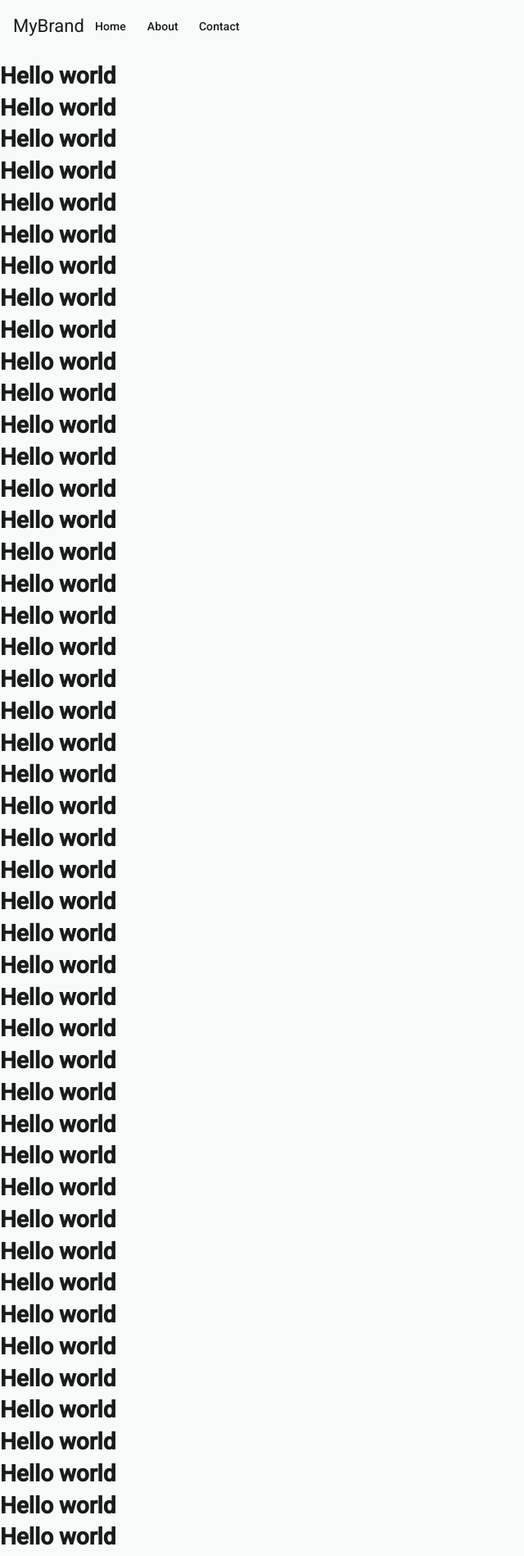
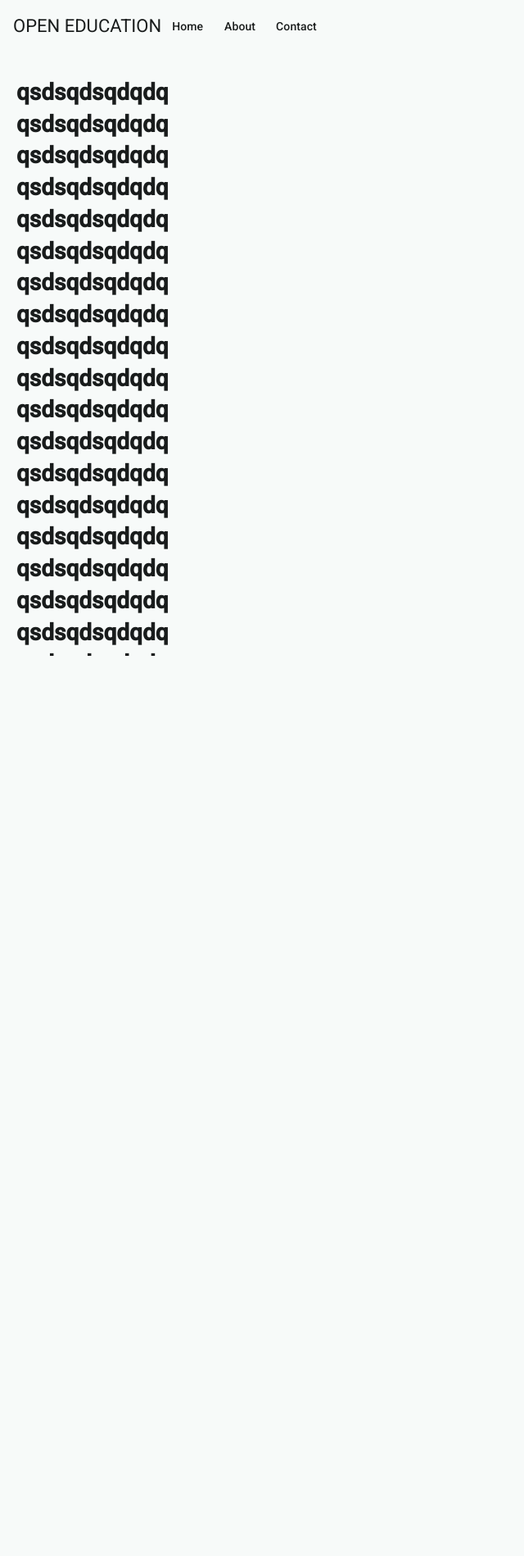
Before and after one commit to AntoineHazebrouck/open-education, an Angular app in the folder open-education-frontend/: page / in a window 1280 px wide. Shown: the top 1898 px of the page at 82% size, without its empty margins (0-640 px from the left). After the commit the page ends 800 px from the top, so only its background shows below. Built offline with nearby package versions, Linux system fonts and the light colour scheme.

Commit message:
navbar done

```diff
--- a/open-education-frontend/src/app/components/app/app.css
+++ b/open-education-frontend/src/app/components/app/app.css
@@ -0,0 +1,16 @@
+.app-container {
+	display: flex;
+	flex-direction: column;
+	height: 100vh;
+	/* Fill the entire screen height */
+	overflow: hidden;
+	/* Prevent the main window from scrolling */
+}
+
+.content-area {
+	flex: 1;
+	/* Grow to fill all remaining space */
+	overflow-y: auto;
+	/* Allow ONLY this section to scroll */
+	padding: 20px;
+}
--- a/open-education-frontend/src/app/components/app/app.html
+++ b/open-education-frontend/src/app/components/app/app.html
@@ -1,57 +1,40 @@
-<app-navbar></app-navbar>
-<h1>Hello world</h1>
-<h1>Hello world</h1>
-<h1>Hello world</h1>
-<h1>Hello world</h1>
-<h1>Hello world</h1>
-<h1>Hello world</h1>
-<h1>Hello world</h1>
-<h1>Hello world</h1>
-<h1>Hello world</h1>
-<h1>Hello world</h1>
-<h1>Hello world</h1>
-<h1>Hello world</h1>
-<h1>Hello world</h1>
-<h1>Hello world</h1>
-<h1>Hello world</h1>
-<h1>Hello world</h1>
-<h1>Hello world</h1>
-<h1>Hello world</h1>
-<h1>Hello world</h1>
-<h1>Hello world</h1>
-<h1>Hello world</h1>
-<h1>Hello world</h1>
-<h1>Hello world</h1>
-<h1>Hello world</h1>
-<h1>Hello world</h1>
-<h1>Hello world</h1>
-<h1>Hello world</h1>
-<h1>Hello world</h1>
-<h1>Hello world</h1>
-<h1>Hello world</h1>
-<h1>Hello world</h1>
-<h1>Hello world</h1>
-<h1>Hello world</h1>
-<h1>Hello world</h1>
-<h1>Hello world</h1>
-<h1>Hello world</h1>
-<h1>Hello world</h1>
-<h1>Hello world</h1>
-<h1>Hello world</h1>
-<h1>Hello world</h1>
-<h1>Hello world</h1>
-<h1>Hello world</h1>
-<h1>Hello world</h1>
-<h1>Hello world</h1>
-<h1>Hello world</h1>
-<h1>Hello world</h1>
-<h1>Hello world</h1>
-<h1>Hello world</h1>
-<h1>Hello world</h1>
-<h1>Hello world</h1>
-<h1>Hello world</h1>
-<h1>Hello world</h1>
-<h1>Hello world</h1>
-<h1>Hello world</h1>
+<div class="app-container">
 
-<router-outlet />
+	<mat-toolbar color="primary">
+
+		<span>OPEN EDUCATION</span>
+		<span class="example-spacer"></span>
+
+		<button mat-button routerLink="/">Home</button>
+		<button mat-button routerLink="/about">About</button>
+		<button mat-button routerLink="/contact">Contact</button>
+	</mat-toolbar>
+
+	<main class="content-area">
+		<h1>qsdsqdsqdqdq</h1>
+		<h1>qsdsqdsqdqdq</h1>
+		<h1>qsdsqdsqdqdq</h1>
+		<h1>qsdsqdsqdqdq</h1>
+		<h1>qsdsqdsqdqdq</h1>
+		<h1>qsdsqdsqdqdq</h1>
+		<h1>qsdsqdsqdqdq</h1>
+		<h1>qsdsqdsqdqdq</h1>
+		<h1>qsdsqdsqdqdq</h1>
+		<h1>qsdsqdsqdqdq</h1>
+		<h1>qsdsqdsqdqdq</h1>
+		<h1>qsdsqdsqdqdq</h1>
+		<h1>qsdsqdsqdqdq</h1>
+		<h1>qsdsqdsqdqdq</h1>
+		<h1>qsdsqdsqdqdq</h1>
+		<h1>qsdsqdsqdqdq</h1>
+		<h1>qsdsqdsqdqdq</h1>
+		<h1>qsdsqdsqdqdq</h1>
+		<h1>qsdsqdsqdqdq</h1>
+		<h1>qsdsqdsqdqdq</h1>
+		<h1>qsdsqdsqdqdq</h1>
+	</main>
+
+
+</div>
+
+<router-outlet></router-outlet>
--- a/open-education-frontend/src/app/components/app/app.ts
+++ b/open-education-frontend/src/app/components/app/app.ts
@@ -1,10 +1,13 @@
 import { Component, signal } from '@angular/core';
 import { RouterOutlet } from '@angular/router';
 import { Navbar } from '../navbar/navbar';
+import { MatToolbar } from '@angular/material/toolbar';
+import { MatButton } from '@angular/material/button';
+import { MatSidenav, MatSidenavContainer, MatSidenavContent } from '@angular/material/sidenav';
 
 @Component({
   selector: 'app-root',
-  imports: [RouterOutlet, Navbar],
+  imports: [RouterOutlet, MatToolbar, MatButton, MatSidenavContainer, MatSidenavContent, MatSidenav],
   templateUrl: './app.html',
   styleUrl: './app.css',
 })
--- a/open-education-frontend/src/app/components/navbar/navbar.html
+++ b/open-education-frontend/src/app/components/navbar/navbar.html
@@ -1,3 +1,14 @@
+<mat-sidenav-container class="full-height">
+  <mat-toolbar color="primary">
+    <span>MyBrand</span>
+  </mat-toolbar>
+
+  <!-- <mat-sidenav-content>
+    <router-outlet></router-outlet>
+  </mat-sidenav-content> -->
+</mat-sidenav-container>
+
+
 <mat-toolbar color="primary">
   <span>MyBrand</span>
   <span class="example-spacer"></span>
--- a/open-education-frontend/src/app/components/navbar/navbar.ts
+++ b/open-education-frontend/src/app/components/navbar/navbar.ts
@@ -1,10 +1,11 @@
 import { Component } from '@angular/core';
 import { MatButton } from '@angular/material/button';
+import { MatSidenavContainer } from '@angular/material/sidenav';
 import { MatToolbar } from '@angular/material/toolbar';
 
 @Component({
   selector: 'app-navbar',
-  imports: [MatToolbar, MatButton],
+  imports: [MatToolbar, MatButton, MatSidenavContainer],
   templateUrl: './navbar.html',
   styleUrl: './navbar.css',
 })
--- a/open-education-frontend/src/index.html
+++ b/open-education-frontend/src/index.html
@@ -2,7 +2,7 @@
 <html lang="en">
   <head>
     <meta charset="utf-8" />
-    <title>OpenEducationFrontend</title>
+    <title>OPEN EDUCATION</title>
     <base href="/" />
     <meta name="viewport" content="width=device-width, initial-scale=1" />
     <link rel="icon" type="image/x-icon" href="favicon.ico" />
```
